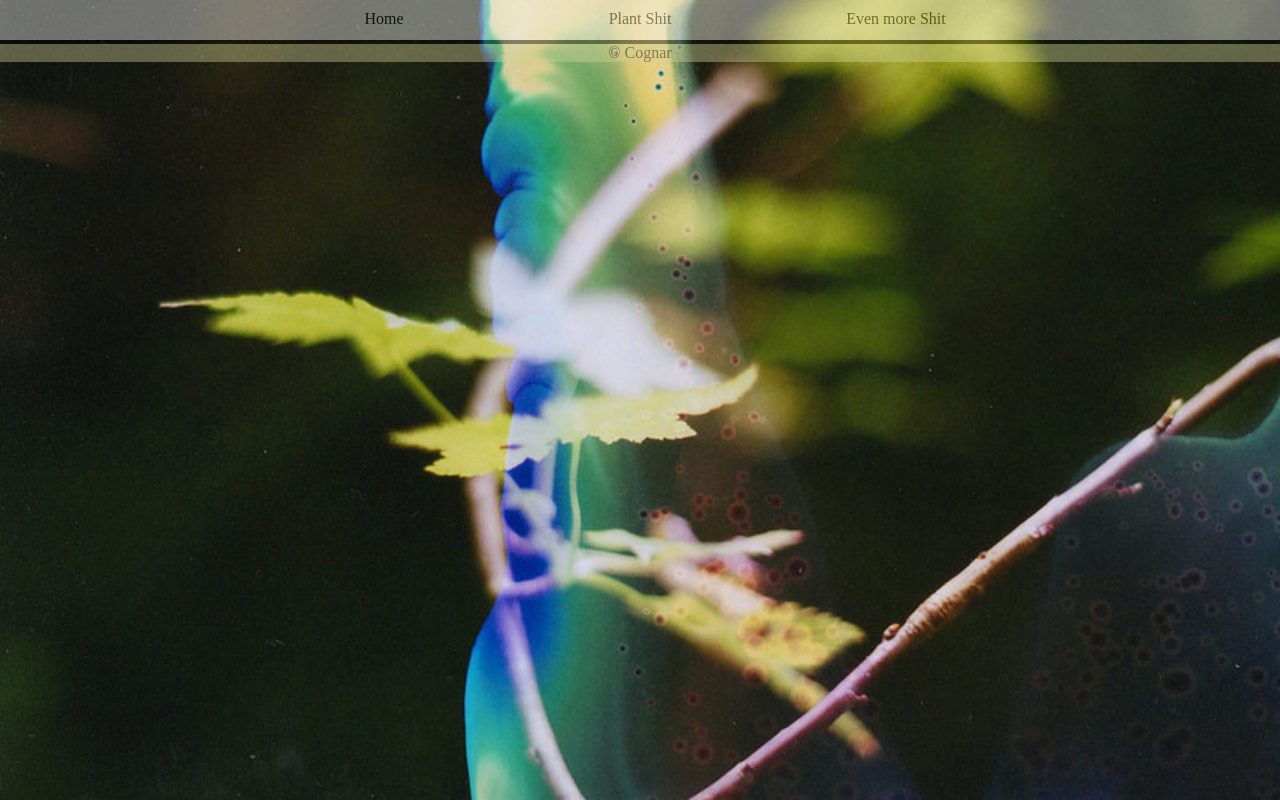
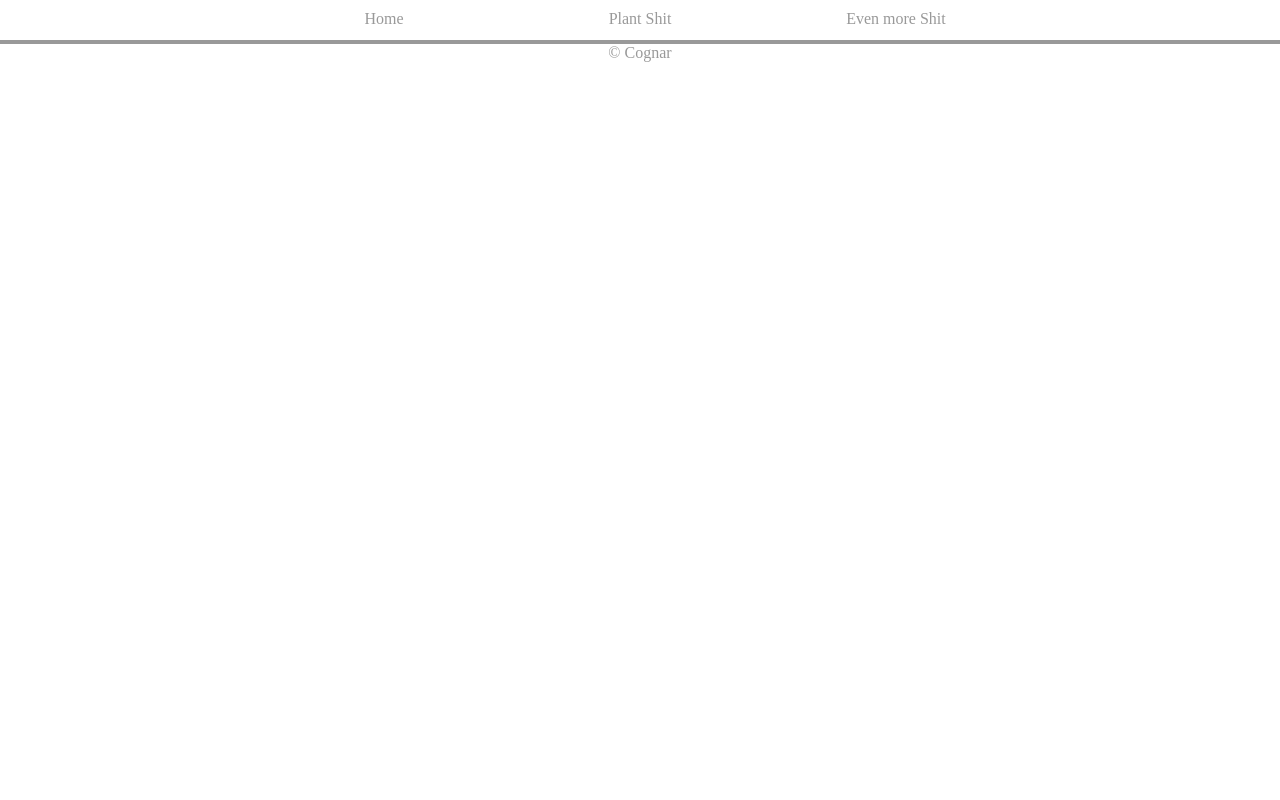
Before and after one commit to cognar/chweb, a Flask app: template app/templates/base.html in a window 1280 px wide. Run offline with Flask 2, Linux system fonts and the light colour scheme; the template is opened without the code that fills it, so the values that code supplies are empty; parts of the project's set-up code (start-up, migrations or seed data) failed here and were passed over.

Commit message:
removed pyc files, fixed css

```diff
--- a/app/templates/base.html
+++ b/app/templates/base.html
@@ -7,7 +7,7 @@
 				margin: 0;
 			}
 			body{
-				background-image: url("/static/images/2.jpg");
+				background-image: url("{{ bgImageUrl }}");
 				background-attachment: fixed;
 				background-repeat: no-repeat;
 				background-size: cover;
@@ -50,7 +50,7 @@
                 margin-left:2%;
 			}
 			#plantmain{
-				background-color: #DAC9C8;
+				background-color: #{{ bgColor }};
 				opacity: 0.8;
 				width: 70%;
 				margin: 0 auto;
@@ -64,7 +64,7 @@
 				overflow: hidden;
 			}
 			#splash-block{
-				background-color: #DAC9C8;
+				background-color: #{{ bgColor }};
 				opacity: 0.8;
 				width: 60%;
 				margin: 0 auto;
@@ -78,7 +78,7 @@
 			footer{
 				text-align: center;
 				text-size: 8px;
-				background-color: #D3D599;
+				background-color: #{{ fColor }};
 				opacity: 0.4;
 				margin: 0;
 				bottom: 0px;
```
